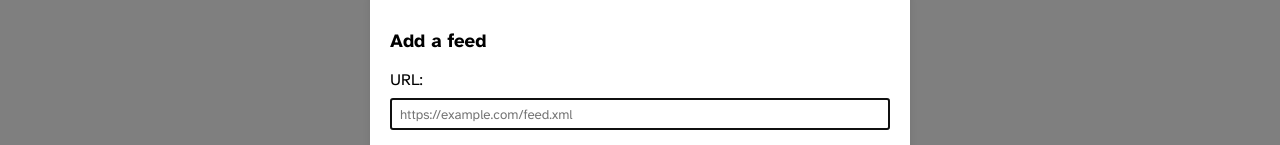
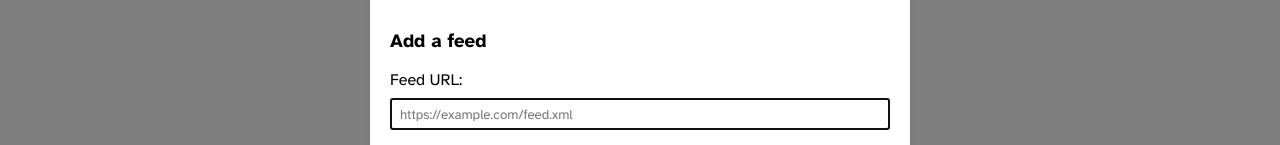
Before and after one commit to morbo-org/pwa, a Vue app: page / in a window 1280 px wide. Both pictures are taken after a click on the button 1251 px from the left and 779 px from the top of the page. Shown: the part 304-449 px from the top of the page. Built offline with nearby package versions, Linux system fonts and the light colour scheme.

Commit message:
PWA: change `URL` to `Feed URL` for more clarity.

```diff
--- a/src/components/buttons/ButtonAdd.vue
+++ b/src/components/buttons/ButtonAdd.vue
@@ -42,7 +42,7 @@ watch(modalOpen, () => {
       <h3>Add a feed</h3>
       <form @submit.prevent="submit">
         <div class="form-input">
-          <label for="url">URL:</label>
+          <label for="url">Feed URL:</label>
           <input
             id="url"
             ref="feed-url"
```
